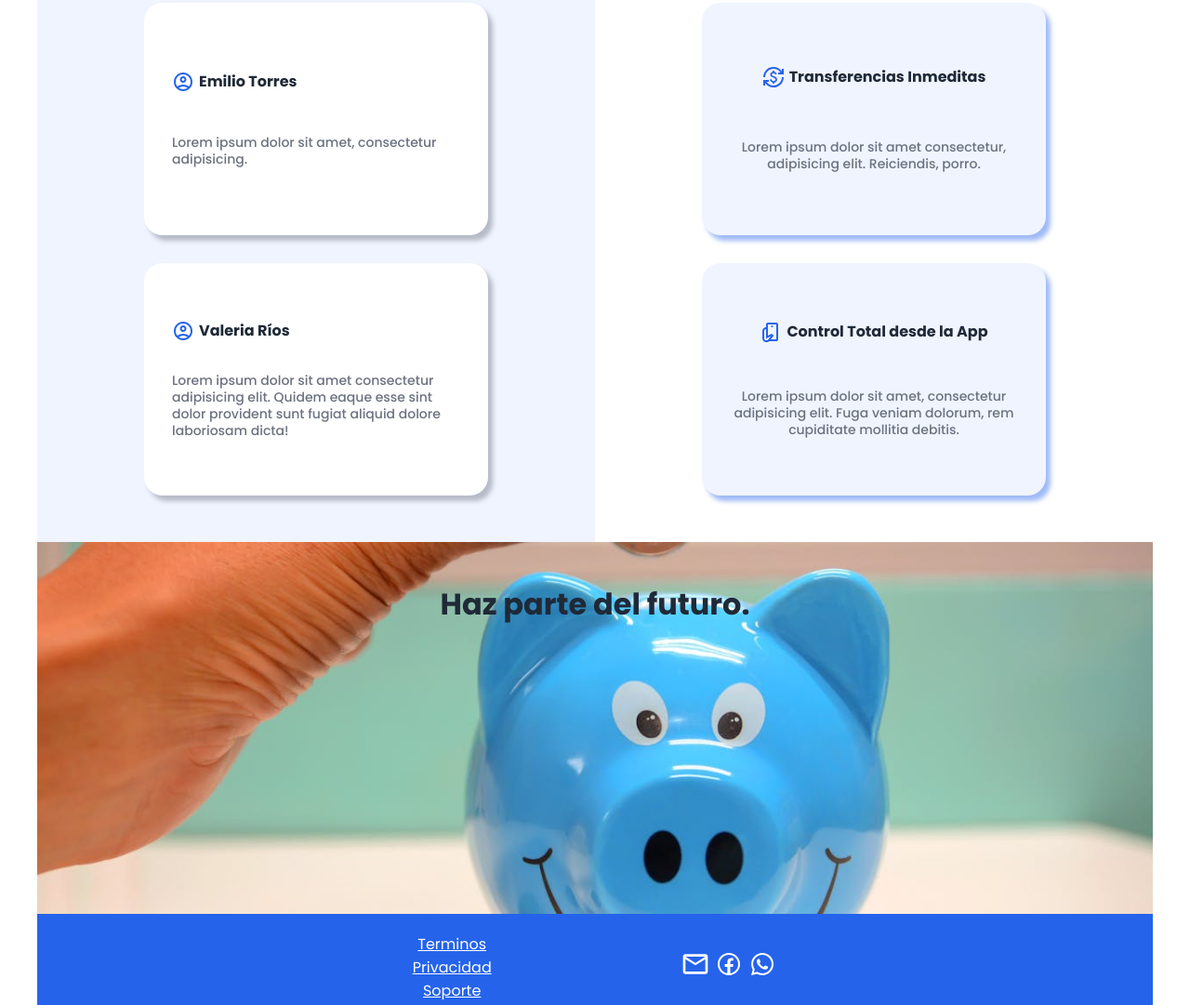
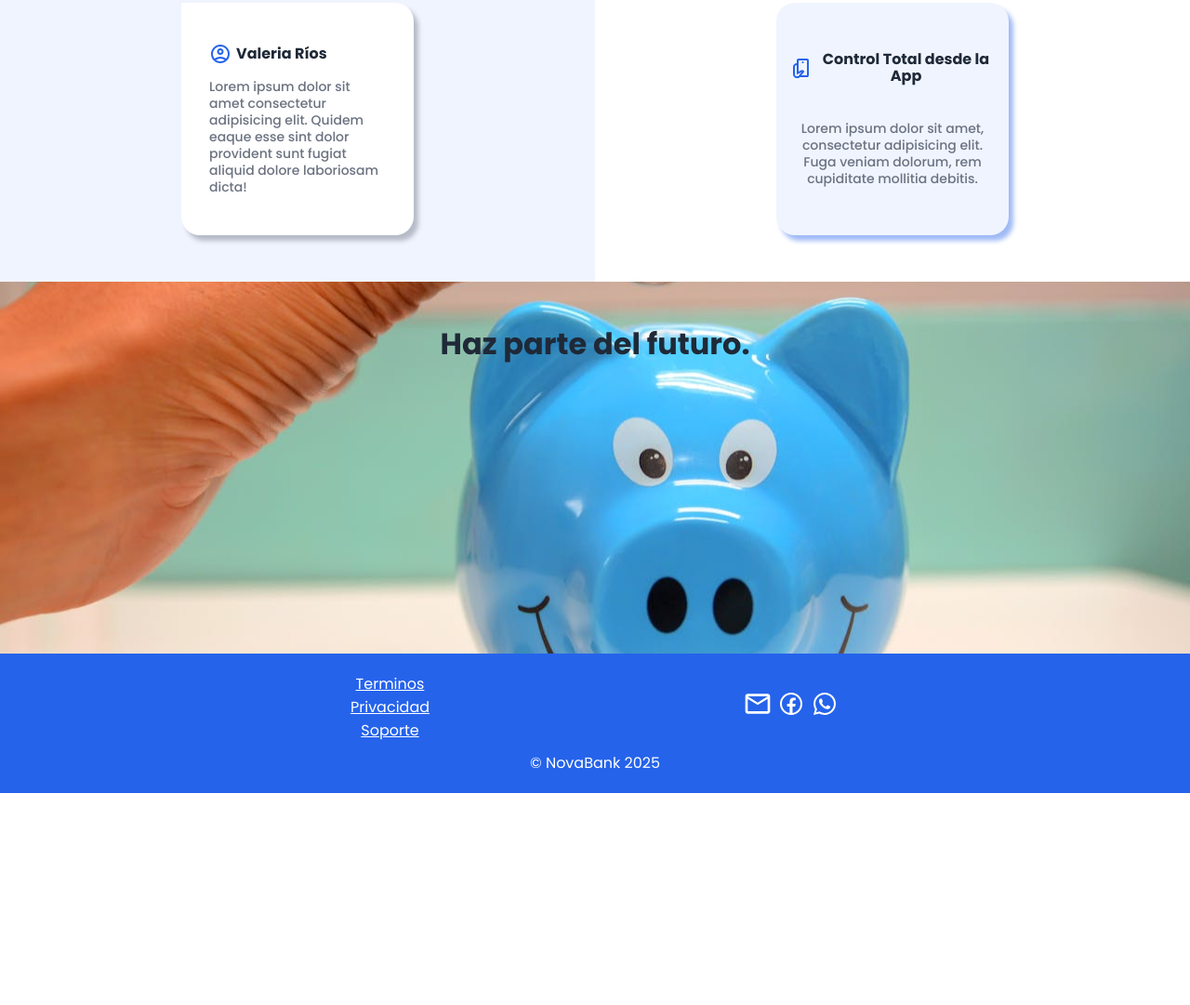
Before and after one commit to ImDoch/nova-bank-landing, a plain HTML site: page index.html in a window 1280 px wide. Shown: the part 859-1940 px from the top of the page at 93% size. After the commit the page ends 1712 px from the top, so only its background shows below. Drawn offline with Linux system fonts and the light colour scheme.

Commit message:
vista para viewports hasta 1440px

```diff
--- a/index.html
+++ b/index.html
@@ -76,7 +76,7 @@
                             <img src="./assets/account-icon.svg" alt="icono foto de perfil" aria-hidden="true">
                             <h3>Lina Duarte</h3>
                         </div>
-                        <p>Lorem ipsum dolor, sit amet consectetur adipisicing elit. Ex, error earum a mollitia at quo sit, pariatur eos dignissimos asperiores tempora assumenda culpa aliquid sed, blanditiis dolor sint voluptatem. Consequatur, eaque officiis.</p>
+                        <p>Lorem ipsum dolor, sit amet consectetur adipisicing elit. Ex, error earum a mollitia at quo sit, pariatur eos dignissimos asperiores tempora assumenda culpa aliquid sed.</p>
                     </article>
                     <article class="cards-container__card cards-container__card--testimony">
                         <div class="cards-container__title cards-container__title--testimony">
--- a/style.css
+++ b/style.css
@@ -28,7 +28,7 @@ body {
 /* estilos del header */
 header {
     width: 100%;
-    max-width: 1200px;
+    max-width: 1440px;
     height: 60px;
     margin: 0 auto;
     padding: 0 10px;
@@ -63,15 +63,11 @@ header button:hover {
 header nav {
     display: none;
 }
-/* estilos del main*/
-.main-container {
-    display: contents
-}
 /* estilos del hero */
 .main-hero {
     width: 100%;
     min-width: 320px;
-    max-width: 1200px;
+    max-width: 1440px;
     margin: 0 auto;
     background-image: linear-gradient(0deg,rgba(37, 99, 235, 1) 0%, rgba(234, 240, 253, 1) 84%, rgba(255, 255, 255, 1) 100%);
 }
@@ -117,7 +113,7 @@ header nav {
 .grid-container {
     width: 100%;
     min-width: 320px;
-    max-width: 1200px;
+    max-width: 1440px;
     margin: 0 auto;
     display: grid;
     grid-template-rows: repeat(2, max-content);
@@ -136,7 +132,7 @@ header nav {
     grid-area: benefits;
 }
 .cards-container {
-    width: 90%;
+    width: 100%;
     min-width: 300px;
     margin: 0 auto;
     margin-top: 30px;
@@ -148,8 +144,8 @@ header nav {
     gap: 30px;
 }
 .cards-container__card {
-    max-width: 370px;
-    min-width: 290px;
+    max-width: 250px;
+    min-width: 180px;
     width: 100%;
     min-height: 250px;
     padding: 15px;
@@ -196,6 +192,7 @@ header nav {
     padding: 30px;
     align-items: flex-start;
     text-align: left;
+    border-radius: 0 20px 20px 20px;
     background-color: var(--just-white);
     box-shadow: 5px 6px 5px 0px rgba(107,114,128,0.44);
 }
@@ -206,7 +203,7 @@ header nav {
 /* estilos de la seccion de imagen */
 .background-img-container {
     width: 100%;
-    max-width: 1200px;
+    max-width: 1440px;
     min-width: 320px;
     height: 50vh;
     margin: 0 auto;
@@ -225,7 +222,7 @@ header nav {
 /* Estilos del footer */
 footer {
     width: 100%;
-    max-width: 1200px;
+    max-width: 1440px;
     min-width: 320px;
     height: 150px;
     margin: 0 auto;
@@ -234,7 +231,7 @@ footer {
     color: var(--just-white);
 }
 .footer-content {
-    max-width: 800px;
+    max-width: 1200px;
     min-width: 288px;
     width: 100%;
     margin: 0 auto;
@@ -268,6 +265,10 @@ footer {
         grid-template-columns: repeat(2, 1fr);
         grid-template-areas:
         "testimony benefits";
+    }
+    .cards-container {
+        flex-direction: row;
+        flex-wrap: wrap;
     }
     .mobile-menu-icon {
         display: none;
```
